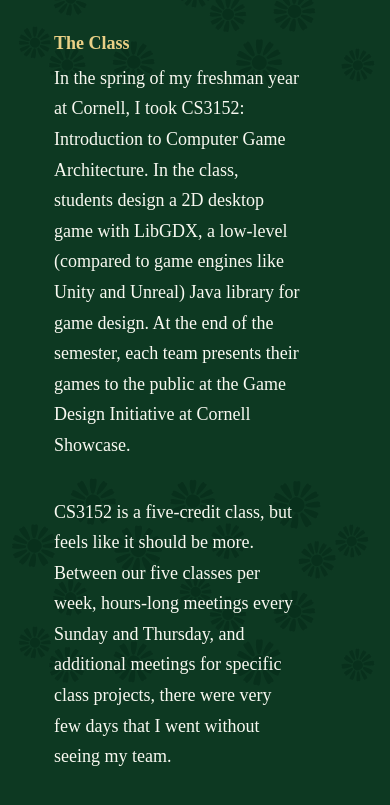
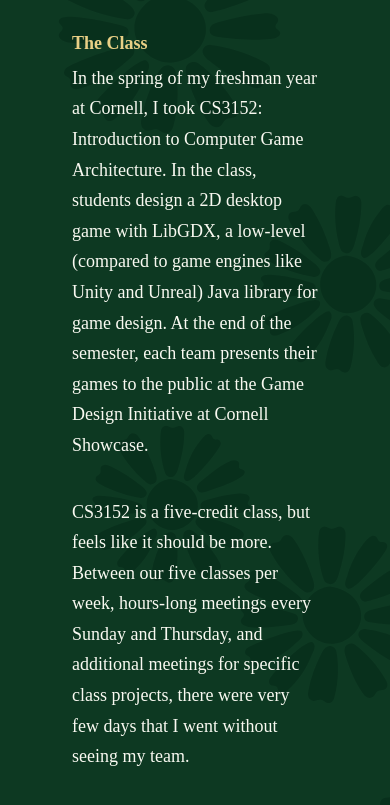
Before and after one commit to crhohner/crhohner.github.io, an Astro site: page /bandit in a window 390 px wide. Shown: the part 314-1119 px from the top of the page. Built offline with nearby package versions, Linux system fonts and the light colour scheme; Astro itself is replaced by a stand-in of ours.

Commit message:
Final mobile fixes (for now)

```diff
--- a/src/layouts/BlogPost.astro
+++ b/src/layouts/BlogPost.astro
@@ -18,7 +18,8 @@
       main {
         width: calc(100% - 2em);
         max-width: 100%;
-        margin: 0;
+        margin-left: auto;
+        margin-left: auto;
       }
       .hero-image {
         margin: auto;
--- a/src/pages/index.astro
+++ b/src/pages/index.astro
@@ -106,7 +106,7 @@
 
       <br />
 
-      <section class="pb-12 overflow-scroll-x">
+      <section class="pb-12 overflow-auto">
         <div class="flex items-center justify-center w-full">
           <img src="/seed.svg" />
           <h1 class="pr-6 pl-1">just starting</h1>
--- a/src/styles/global.css
+++ b/src/styles/global.css
@@ -63,6 +63,8 @@
 	line-height: 1.7;
 
 	background-image: url( '/back.svg' );
+	background-size: auto;
+	background-repeat:repeat-y;
 	background-color: var(--dark-green); /*temp*/
 }
 main {
```
